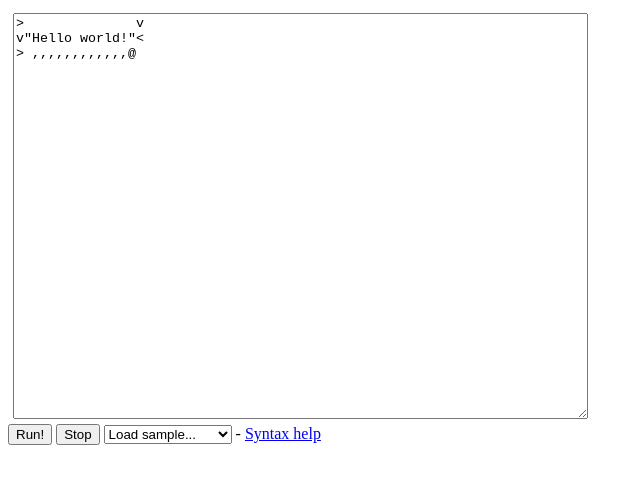
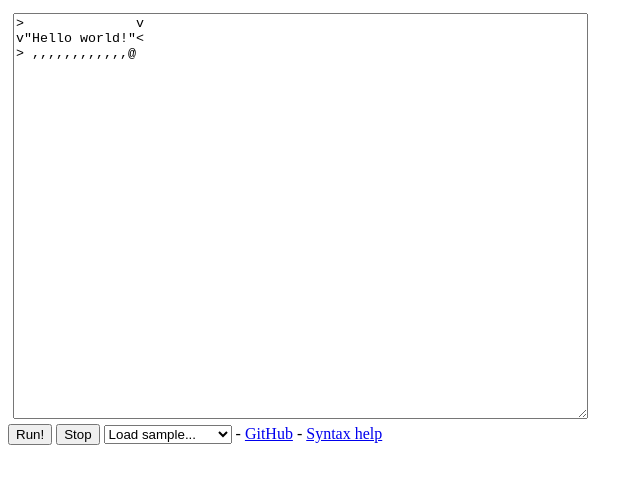
Before and after one commit to arnemart/befunge, a website: page index.html in a window 1280 px wide. Shown: the whole page, without its empty margins (0-643 px from the left). Drawn offline with Linux system fonts and the light colour scheme.

Commit message:
Add link to github

```diff
--- a/index.html
+++ b/index.html
@@ -32,6 +32,7 @@ v"Hello world!"<
         <option value="fizzbuzz">Fizzbuzz</option>
         <option value="rewritecounter">Count and rewrite</option>
     </select>
+     - <a href="https://github.com/arnemart/befunge">GitHub</a>
      - <a href="http://en.wikipedia.org/wiki/Befunge#Befunge-93_instruction_list">Syntax help</a>
 </div>
 
```
